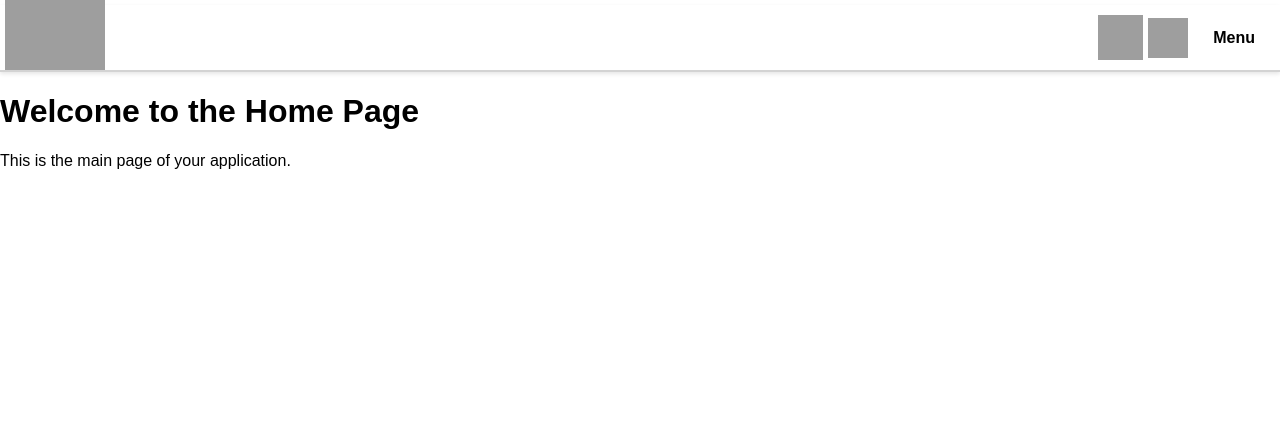
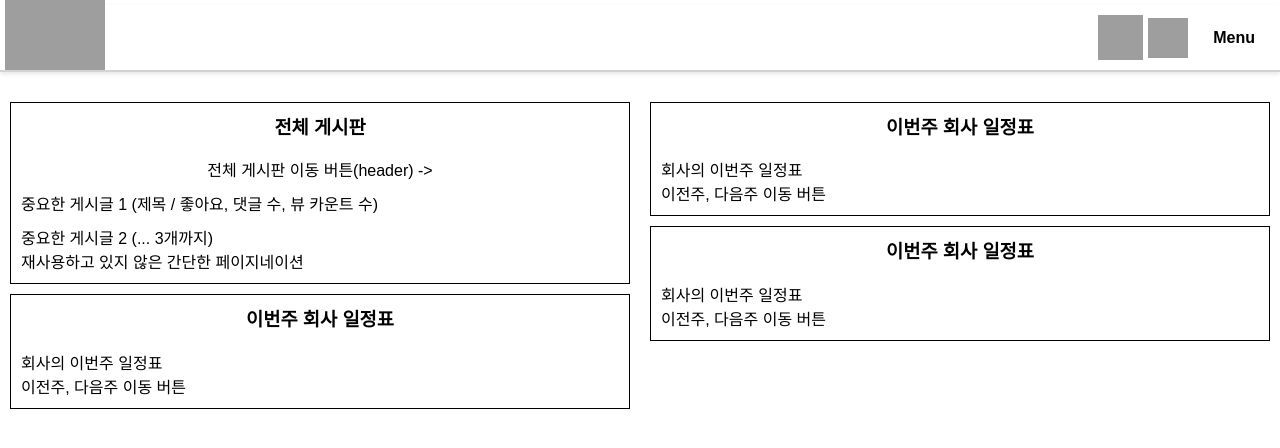
Before and after one commit to parkjihwanKr/backoffice_front, a React (Create React App) app: page / in a window 1280 px wide. Shown: the top 448 px of the page. Built offline with nearby package versions, Linux system fonts and the light colour scheme; no server answers; grey boxes are pictures that could not be loaded.

Commit message:
feat : UI
홈페이지 UI 틀 구현

#19, #20

```diff
--- a/package.json
+++ b/package.json
@@ -12,10 +12,8 @@
     "@testing-library/react": "^13.4.0",
     "@testing-library/user-event": "^13.5.0",
     "axios": "^1.7.7",
-    "bootstrap": "^5.3.3",
     "react": "^18.3.1",
     "react-beautiful-dnd": "^13.1.1",
-    "react-bootstrap": "^2.10.4",
     "react-calendar": "^5.0.0",
     "react-dom": "^18.3.1",
     "react-icons": "^5.3.0",
--- a/src/App.js
+++ b/src/App.js
@@ -14,7 +14,7 @@ import BoardDetails from "./features/boards/shared/components/boardDetails/Board
 
 import './assets/styles/App.css';
 import {AuthProvider} from './features/auth/context/AuthContext';
-import HomePage from "./pages/HomePage";
+import MainPage from "./pages/MainPage";
 import NoSchedulePage from "./features/events/department/components/NoSchedule";
 import PersonalSchedule from "./features/events/personal/components/PersonalSchedule";
 import Admin from "./features/admin/shared/components/Admin";
@@ -53,7 +53,7 @@ function App() {
 
                             {/* JWT 보호가 필요한 페이지 */}
                             <Route path="/"
-                                   element={<PrivateRoute component={HomePage}/>}/>
+                                   element={<PrivateRoute component={MainPage}/>}/>
                             <Route path="/boards/*"
                                    element={<PrivateRoute component={Boards}/>}/>
                             <Route path="/notifications"
--- a/src/features/auth/components/Login.js
+++ b/src/features/auth/components/Login.js
@@ -14,6 +14,7 @@ const Login = () => {
 
             if (response) {
                 navigate(`/`);
+                window.location.reload();
             }
         } catch (error) {
             if (error.response && error.response.status === 401) {
--- a/src/pages/HomePage.js
+++ /dev/null
@@ -1,13 +0,0 @@
-// /src/pages/HomePage.js
-import React from 'react';
-
-const HomePage = () => {
-    return (
-        <div>
-            <h1>Welcome to the Home Page</h1>
-            <p>This is the main page of your application.</p>
-        </div>
-    );
-};
-
-export default HomePage;
--- /dev/null
+++ b/src/pages/MainPage.css
@@ -0,0 +1,37 @@
+.main-page-container {
+    margin-top: 30px;
+    display: flex;
+    flex-direction: row;
+    overflow-y : auto;
+}
+
+.general-container,
+.personal-container{
+    width: 50%;
+    height: 50%;
+}
+
+.general-board-container,
+.general-event-container,
+.personal-board-container,
+.personal-event-container {
+    padding: 10px;
+    margin-left: 10px;
+    margin-right: 10px;
+    margin-bottom: 10px;
+    border : 1px solid black;
+
+}
+
+.general-board-header,
+.general-event-header,
+.personal-board-header,
+.personal-event-header{
+    margin-top: -20px;
+    text-align: center;
+}
+
+.general-board-body {
+    margin-top: 10px;
+    margin-bottom: 10px;
+}
--- /dev/null
+++ b/src/pages/MainPage.js
@@ -0,0 +1,17 @@
+// /src/pages/HomePage.js
+import React from 'react';
+import GeneralContainer from "./general/GeneralContainer";
+import PersonalContainer from "./personal/PersonalContainer";
+
+const MainPage = () => {
+    return (
+        <div className="main-page-container">
+            {/*전체 게시판, 전체 일정표*/}
+            <GeneralContainer/>
+            {/*부서 게시판, 개인 일정표, 당일 개인 근태 기록표*/}
+            <PersonalContainer/>
+        </div>
+    );
+};
+
+export default MainPage;
--- /dev/null
+++ b/src/pages/general/GeneralContainer.js
@@ -0,0 +1,12 @@
+import GeneralEvent from "./event/GeneralEvent";
+import GeneralBoard from "./board/GeneralBoard";
+import '../MainPage.css';
+const GeneralContainer = () => {
+    return(
+        <div className="general-container">
+            <GeneralBoard/>
+            <GeneralEvent/>
+        </div>
+    );
+}
+export default GeneralContainer;
--- /dev/null
+++ b/src/pages/general/board/GeneralBoard.js
@@ -0,0 +1,20 @@
+const GeneralBoard = () => {
+    return(
+        <div className="general-board-container">
+            <div className="general-board-header">
+                <h3> 전체 게시판 </h3>
+                전체 게시판 이동 버튼(header) ->
+            </div>
+            <div className="general-board-body">
+                중요한 게시글 1 (제목 / 좋아요, 댓글 수, 뷰 카운트 수)
+            </div>
+            <div>
+                중요한 게시글 2 (... 3개까지)
+            </div>
+            <div className="general-board-footer">
+                재사용하고 있지 않은 간단한 페이지네이션
+            </div>
+        </div>
+    );
+}
+export default GeneralBoard;
--- /dev/null
+++ b/src/pages/general/event/GeneralEvent.js
@@ -0,0 +1,18 @@
+import '../../MainPage.css';
+
+const GeneralEvent = () => {
+    return(
+        <div className="general-event-container">
+            <div className="general-event-header">
+                <h3> 이번주 회사 일정표 </h3>
+            </div>
+            <div className="general-event-body">
+                회사의 이번주 일정표
+            </div>
+            <div className="general-event-footer">
+                이전주, 다음주 이동 버튼
+            </div>
+        </div>
+    );
+}
+export default GeneralEvent;
--- /dev/null
+++ b/src/pages/personal/PersonalContainer.js
@@ -0,0 +1,12 @@
+import PersonalEvent from "./event/GeneralEvent";
+import PersonalBoard from "./board/PersonalBoard";
+
+const PersonalContainer = () => {
+    return(
+        <div className="personal-container">
+            <PersonalBoard/>
+            <PersonalEvent/>
+        </div>
+    );
+}
+export default PersonalContainer;
--- /dev/null
+++ b/src/pages/personal/board/PersonalBoard.js
@@ -0,0 +1,18 @@
+import '../../MainPage.css';
+
+const Personalboard = () => {
+    return(
+        <div className="personal-board-container">
+            <div className="personal-board-header">
+                <h3> 이번주 회사 일정표 </h3>
+            </div>
+            <div className="personal-board-body">
+                회사의 이번주 일정표
+            </div>
+            <div className="personal-board-footer">
+                이전주, 다음주 이동 버튼
+            </div>
+        </div>
+    );
+}
+export default Personalboard;
--- /dev/null
+++ b/src/pages/personal/event/GeneralEvent.js
@@ -0,0 +1,18 @@
+import '../../MainPage.css';
+
+const PersonalEvent = () => {
+    return(
+        <div className="personal-event-container">
+            <div className="personal-event-header">
+                <h3> 이번주 회사 일정표 </h3>
+            </div>
+            <div className="personal-event-body">
+                회사의 이번주 일정표
+            </div>
+            <div className="personal-event-footer">
+                이전주, 다음주 이동 버튼
+            </div>
+        </div>
+    );
+}
+export default PersonalEvent;
```
